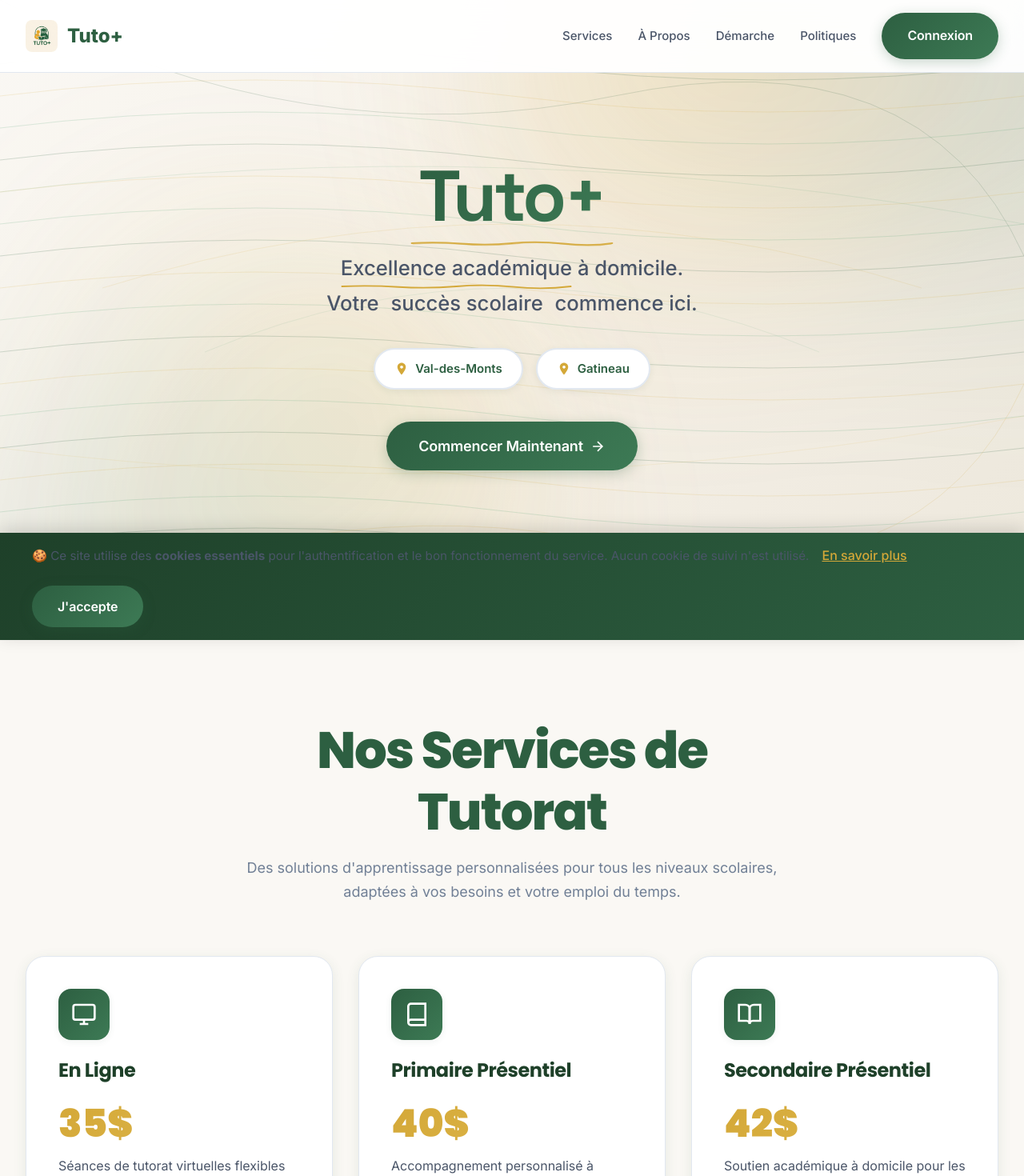
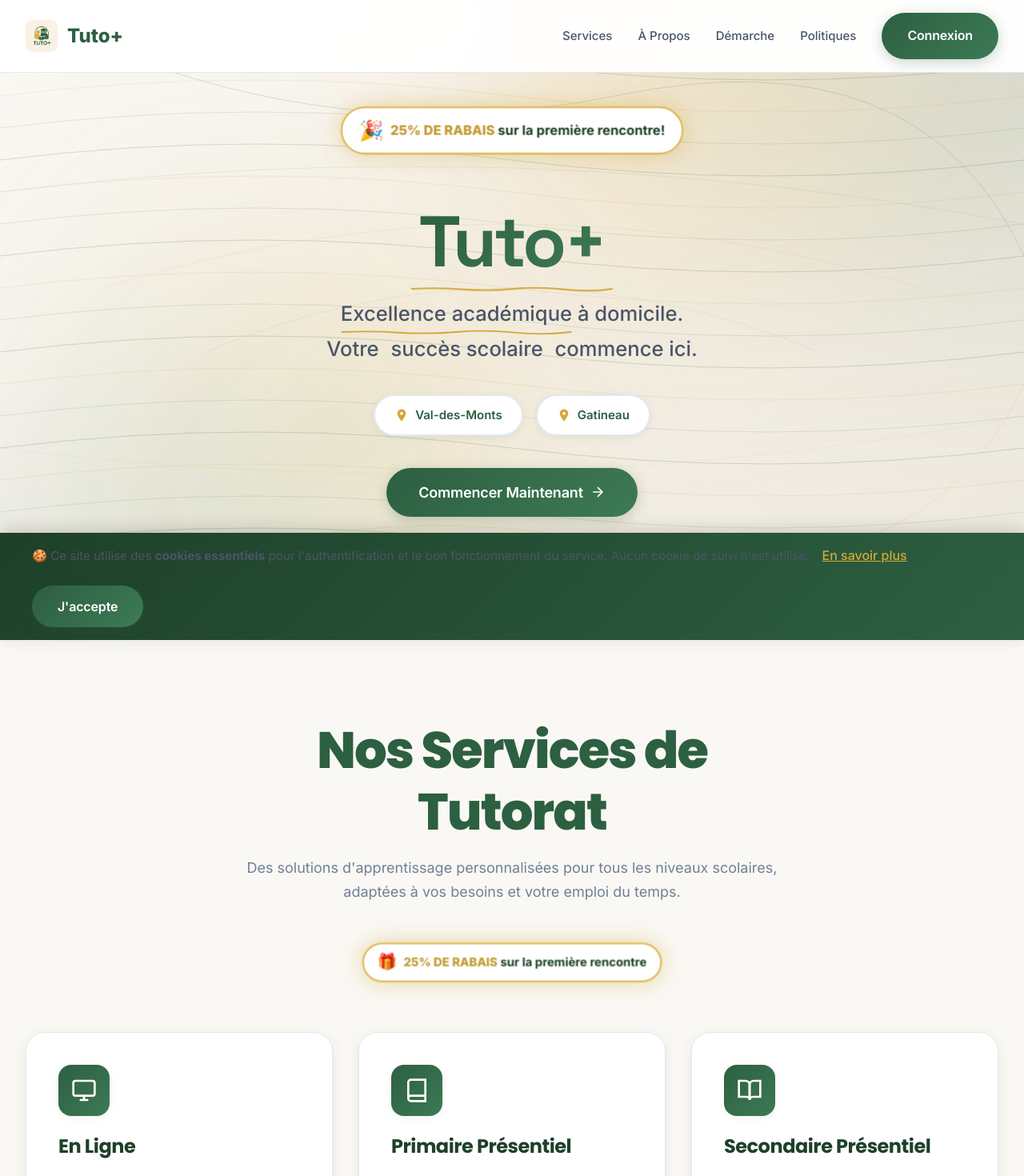
Before and after one commit to ImCalebP/tutoplus, a Next.js app: page / in a window 1280 px wide. Shown: the top 1470 px of the page at 80% size. Built offline with nearby package versions, Linux system fonts and the light colour scheme.

Commit message:
feat: add 25% discount badge to hero and services section

```diff
--- a/src/app/globals.css
+++ b/src/app/globals.css
@@ -539,6 +539,47 @@ section {
   fill: var(--primary-gold);
 }
 
+/* Discount Badge */
+.discount-badge {
+  display: inline-flex;
+  align-items: center;
+  gap: 0.5rem;
+  padding: 0.5rem 1.25rem;
+  background: white;
+  border: 2px solid var(--primary-gold);
+  border-radius: var(--radius-full);
+  font-size: 1rem;
+  font-weight: 700;
+  color: var(--dark-green);
+  margin-bottom: 2rem;
+  box-shadow: 0 0 20px rgba(212, 168, 56, 0.3);
+  animation: scaleIn 0.8s cubic-bezier(0.16, 1, 0.3, 1) both, pulseBadge 3s ease-in-out infinite;
+  text-decoration: none;
+}
+
+@keyframes pulseBadge {
+
+  0%,
+  100% {
+    box-shadow: 0 0 20px rgba(212, 168, 56, 0.3);
+    transform: scale(1);
+    border-color: var(--primary-gold);
+  }
+
+  50% {
+    box-shadow: 0 0 30px rgba(212, 168, 56, 0.5);
+    transform: scale(1.05);
+    border-color: var(--light-gold);
+  }
+}
+
+.discount-highlight {
+  color: #c49a30;
+  /* Slightly darker gold for text visibility */
+  font-weight: 800;
+  text-transform: uppercase;
+}
+
 /* Animated Background Lines */
 .hero-lines {
   position: absolute;
--- a/src/app/page.tsx
+++ b/src/app/page.tsx
@@ -120,6 +120,14 @@ export default function Home() {
 
         <div className="container">
           <div className="hero-content">
+            <div style={{ marginBottom: '1.5rem', display: 'flex', justifyContent: 'center' }}>
+              <Link href="/inscription" className="discount-badge">
+                <span style={{ fontSize: '1.5rem' }}>🎉</span>
+                <span>
+                  <span className="discount-highlight">25% DE RABAIS</span> sur la première rencontre!
+                </span>
+              </Link>
+            </div>
             <h1 className="pencil-title">Tuto+</h1>
             <p className="hero-subtitle">
               <span className="pencil-underline active">Excellence académique</span> à domicile.<br />
@@ -160,6 +168,14 @@ export default function Home() {
               Des solutions d'apprentissage personnalisées pour tous les niveaux scolaires,
               adaptées à vos besoins et votre emploi du temps.
             </p>
+            <div style={{ marginTop: '2rem', display: 'inline-block' }}>
+              <div className="discount-badge" style={{ marginBottom: 0, fontSize: '0.9rem', padding: '0.4rem 1rem' }}>
+                <span style={{ fontSize: '1.2rem' }}>🎁</span>
+                <span>
+                  <span className="discount-highlight">25% DE RABAIS</span> sur la première rencontre
+                </span>
+              </div>
+            </div>
           </div>
 
           <div className="services-grid">
```
